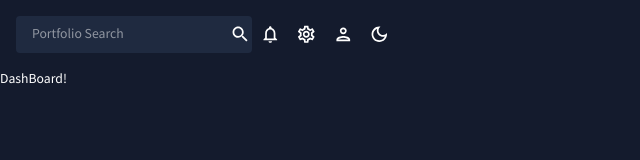
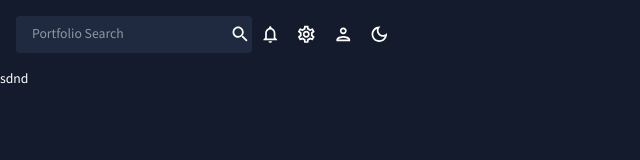
Before and after one commit to DeepshikaReddy/Investment-Profile, a React (Create React App) app: page / in a window 1280 px wide. Shown: the top 160 px of the page, without its empty margins (0-640 px from the left). Built offline with nearby package versions, Linux system fonts and the light colour scheme.

Commit message:
Added components and Buttons in sidebars

```diff
--- a/src/App.js
+++ b/src/App.js
@@ -32,7 +32,7 @@ const  App = () => {
     <TopBar/>
 
     <Routes>
-      <Route exact path="/" element={<Dashboard/>} />
+      <Route exact path="/" element={<SideBar/>} />
       {/* <Route exact path="/team" element={<Team/>} />
       <Route exact path="/invoices" element={<Invoices/>} />
       <Route exact path="/contacts" element={<Contacts/>} />
--- a/src/scenes/global/SideBar.js
+++ b/src/scenes/global/SideBar.js
@@ -5,11 +5,47 @@ import { ProSidebar,Menu,MenuItem } from "react-pro-sidebar"; //Sidebar componen
 // import 'react-pro-sidebar/dist/css/styles.css';
 
 import { Link } from "react-router-dom"; //Links when we click on the nVigation items
+import { token_mode } from "../../theme";
+// import HomeOutlinedIcon from "@mui/icons-material/HomeOutlinedIcon";
+// import PeopleOutlinedIcon from "@mui/icons-material/PeopleOutlinedIcon";
+// import ContactsOutlinedIcon from "@mui/icons-material/ContactsOutlinedIcon";
+// import PersonOutlinedIcon from "@mui/icons-material/PersonOutlinedIcon";
+// import CalendarOutlinedIcon from "@mui/icons-material/CalendarOutlinedIcon";
+// import HelpOutlinedIcon from "@mui/icons-material/HelpOutlinedIcon";
+// import BarChartOutlinedIcon from "@mui/icons-material/BarChartOutlinedIcon";
+// import PieChartOutlinedIcon from "@mui/icons-material/PieChartOutlinedIcon";
+// import TimeLineOutlinedIcon from "@mui/icons-material/TimeLineOutlinedIcon";
+// import MenuOutlinedIcon from "@mui/icons-material/MenuOutlinedIcon";
+// import MapOutlinedIcon from "@mui/icons-material/MapOutlinedIcon";
+
+const SideBar = () => {
+    const theme= useTheme();
+    const colors = token_mode(theme.palette.mode); // has value dark or light.
+    const {isCollapsed, setisCollapsed}= useState(false); // is sidebar collapsed or not.
+    const {selected,setSelected}=useState("Dashboard"); //Which page is selected
 
 
-const SideBar = () => {
-    return
-    <div>SideBar</div>
+    //sx is used to set inline text and & targets the child element with class pro-sidebar-inner and test properties.
+    return <Box
+    sx={{
+        "& .pro-sidebar-inner":{
+            background : `${colors.primary[400]} !important`
+        },
+        "& .pro-icon-wrapper":{
+            background : "transparent !important"
+        },
+        "& .pro-inner-item":{
+            padding : "5px 35px 5px 20px !important"
+        },
+        "& .pro-inner-item:hover":{
+            color : " #868dfb !important"
+        },
+        "& .pro-menu-item.active":{
+            color : " #6870fa !important"
+        }
+
+    }}>
+sdnd</Box>
 }
 
 export default SideBar;
```
